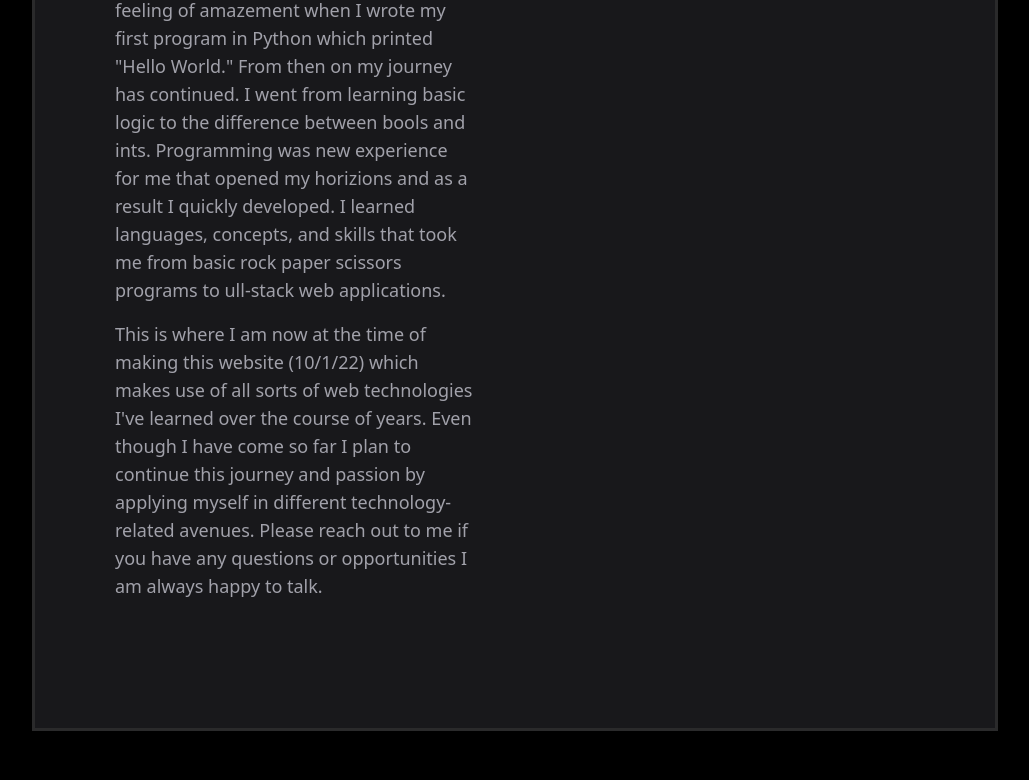
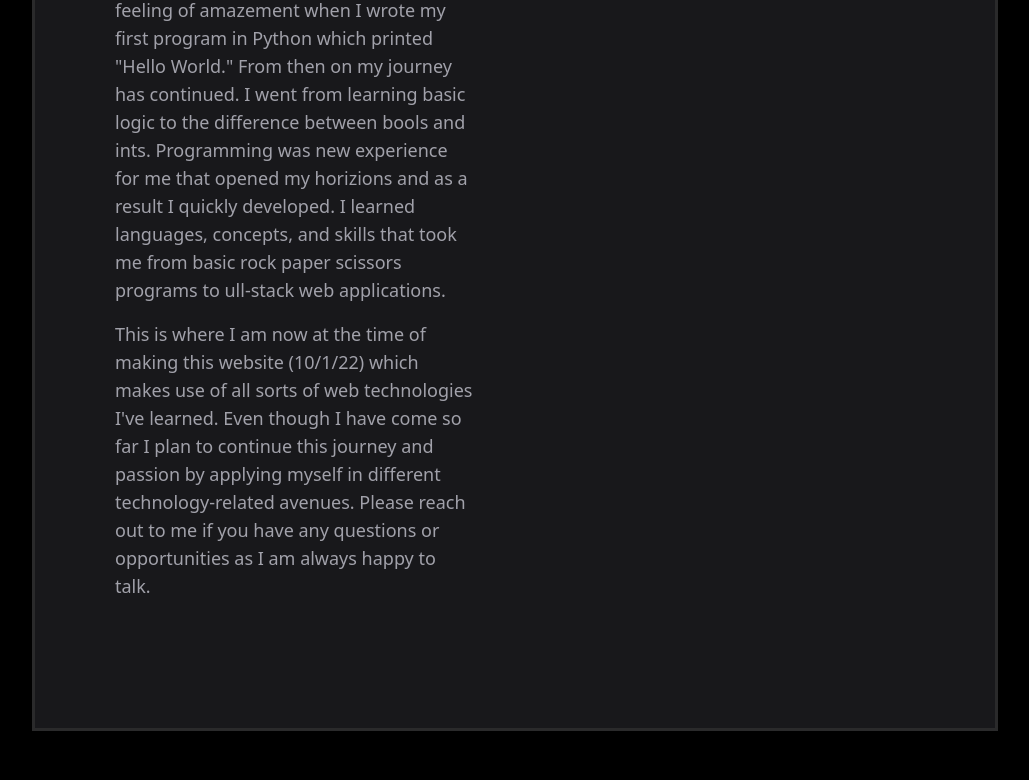
Before and after one commit to Seanrk06/PersonalPortfolio, a React (Create React App) app: page /about in a window 1280 px wide. Shown: the part 404-1184 px from the top of the page, without its empty margins (125-1154 px from the left). Built offline with nearby package versions, Linux system fonts and the light colour scheme.

Commit message:
Update AboutTitle.jsx

```diff
--- a/src/components/AboutTitle.jsx
+++ b/src/components/AboutTitle.jsx
@@ -18,11 +18,10 @@ function AboutTitle(props) {
           programs to ull-stack web applications.
           <p className="pt-4">
             This is where I am now at the time of making this website (10/1/22)
-            which makes use of all sorts of web technologies I've learned over
-            the course of years. Even though I have come so far I plan to
+            which makes use of all sorts of web technologies I've learned. Even though I have come so far I plan to
             continue this journey and passion by applying myself in different
             technology-related avenues. Please reach out to me if you have any
-            questions or opportunities I am always happy to talk.
+            questions or opportunities as I am always happy to talk.
           </p>
         </p>
       </div>
```
